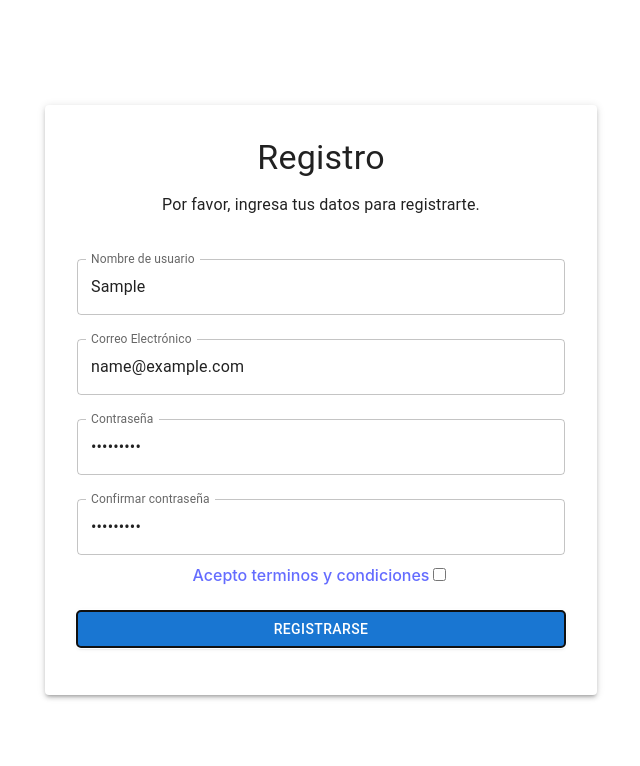
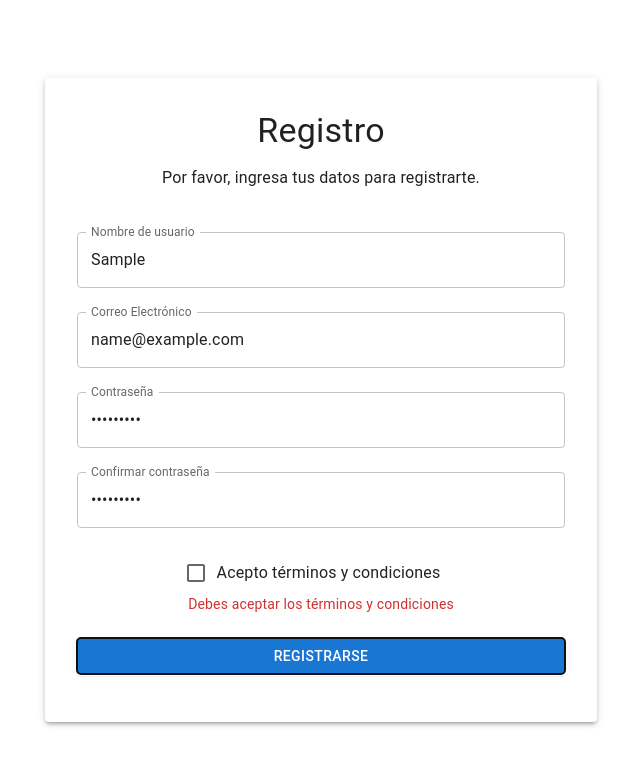
Before and after one commit to camilopulgarin/bingo-web, a React (Vite) app: page /register in a window 1280 px wide. Both pictures are taken after typing "Sample", "name@example.com", "Sample123", "Sample123" into the empty fields and a click on the button "REGISTRARSE". Shown: the top 766 px of the page, without its empty margins (319-959 px from the left). Built offline with nearby package versions, Linux system fonts and the light colour scheme.

Commit message:
cambio codigo de t&m y button

```diff
--- a/src/pages/register/components/registerForm.jsx
+++ b/src/pages/register/components/registerForm.jsx
@@ -1,6 +1,6 @@
 import React from 'react';
 import { useForm, Controller } from 'react-hook-form';
-import { TextField, Button, Box, Typography } from '@mui/material';
+import { TextField, Button, Box, Typography, FormControlLabel, Checkbox } from '@mui/material';
 import * as Yup from 'yup';
 import { yupResolver } from '@hookform/resolvers/yup';
 
@@ -95,12 +95,25 @@ const RegisterForm = ({ onSubmit }) => {
           />
         )}
       />
-
-     <Box textAlign="center" >
-        <a>Acepto terminos y condiciones</a>
-        <input type="checkbox" />
-     </Box>
-     <Button
+     <Controller
+        name="terms"
+        control={control}
+        defaultValue={false}
+        render={({ field }) => (
+          <Box textAlign="center" marginTop={2}>
+            <FormControlLabel
+              control={<Checkbox {...field} checked={field.value} />}
+              label="Acepto términos y condiciones"
+            />
+            {errors.terms && (
+              <Typography color="error" variant="body2">
+                {errors.terms.message}
+              </Typography>
+            )}
+          </Box>
+        )}
+      />
+      <Button
         type="submit"
         fullWidth
         variant="contained"
```
